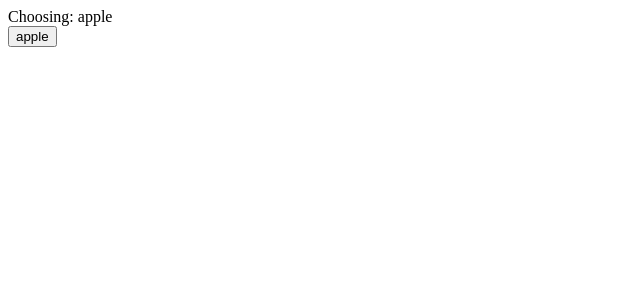
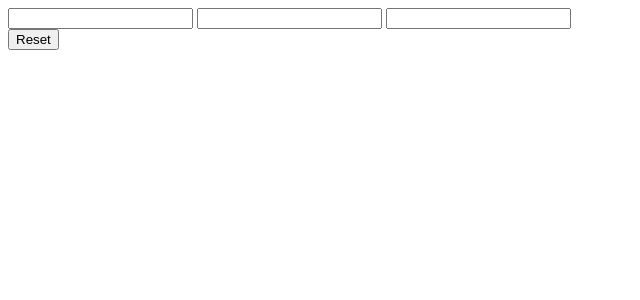
Before and after one commit to kontang5/svelte-practice, a Svelte app: page / in a window 1280 px wide. Shown: the top 300 px of the page, without its empty margins (0-640 px from the left). Built offline with nearby package versions, Linux system fonts and the light colour scheme.

Commit message:
This binding

```diff
--- a/src/App.svelte
+++ b/src/App.svelte
@@ -1,9 +1,13 @@
 <script>
-    import CustomSelect from "./lib/reactivity/CustomSelect.svelte";
+    import CustomForm from "./lib/reactivity/CustomForm.svelte";
 
-    let fruit = "apple";
+    let customForm;
+
+    function handleClick() {
+        customForm.reset();
+    }
 </script>
 
-<div>Choosing: {fruit}</div>
+<CustomForm bind:this={customForm} />
 
-<CustomSelect bind:selected={fruit} options={["apple", "banana", "orange"]} />
+<button on:click={handleClick}>Reset</button>
--- /dev/null
+++ b/src/lib/reactivity/CustomForm.svelte
@@ -0,0 +1,13 @@
+<script>
+    let form;
+
+    export function reset() {
+        form.reset();
+    }
+</script>
+
+<form bind:this={form}>
+    <input type="text">
+    <input type="text">
+    <input type="text">
+</form>
```
